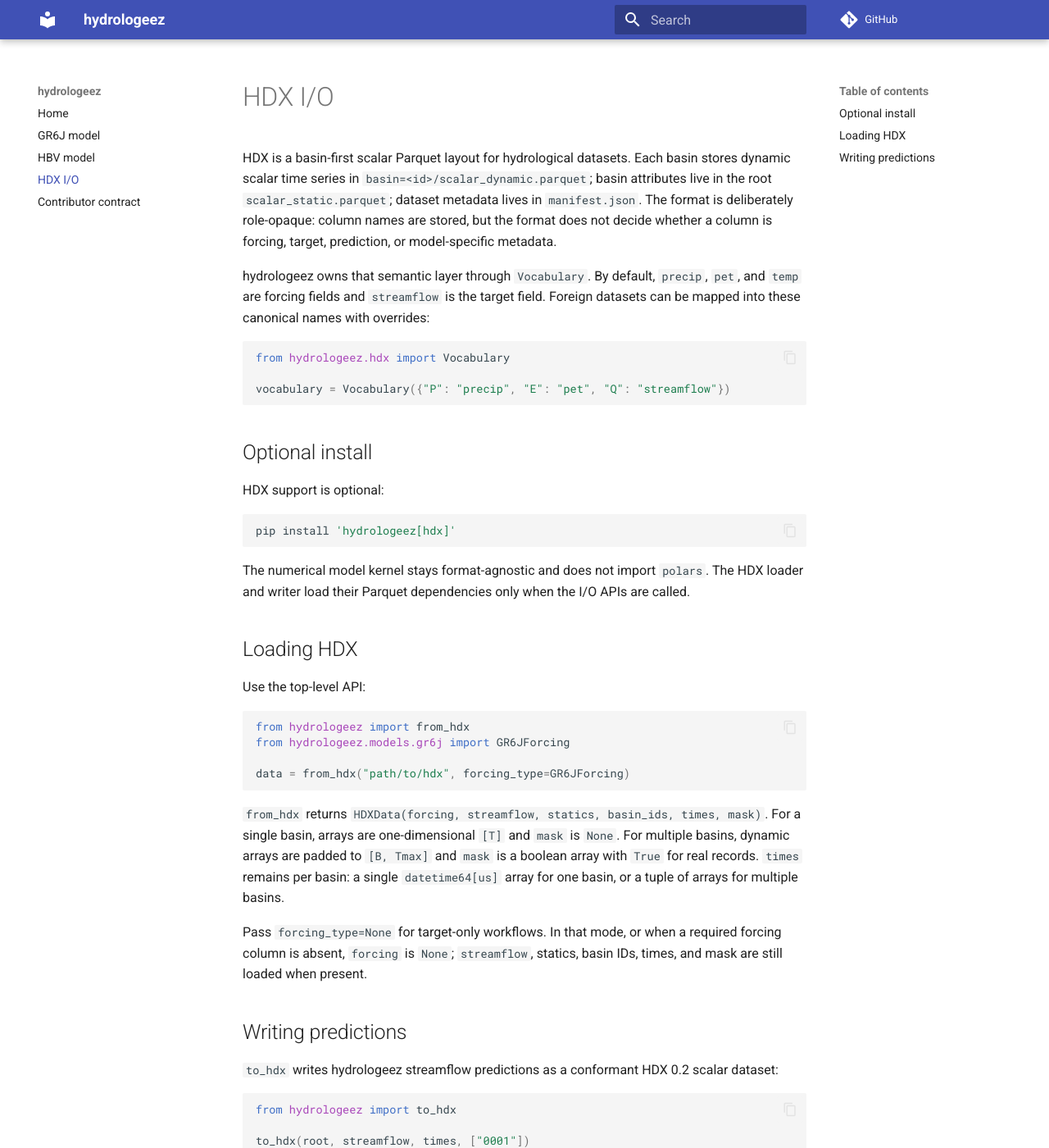
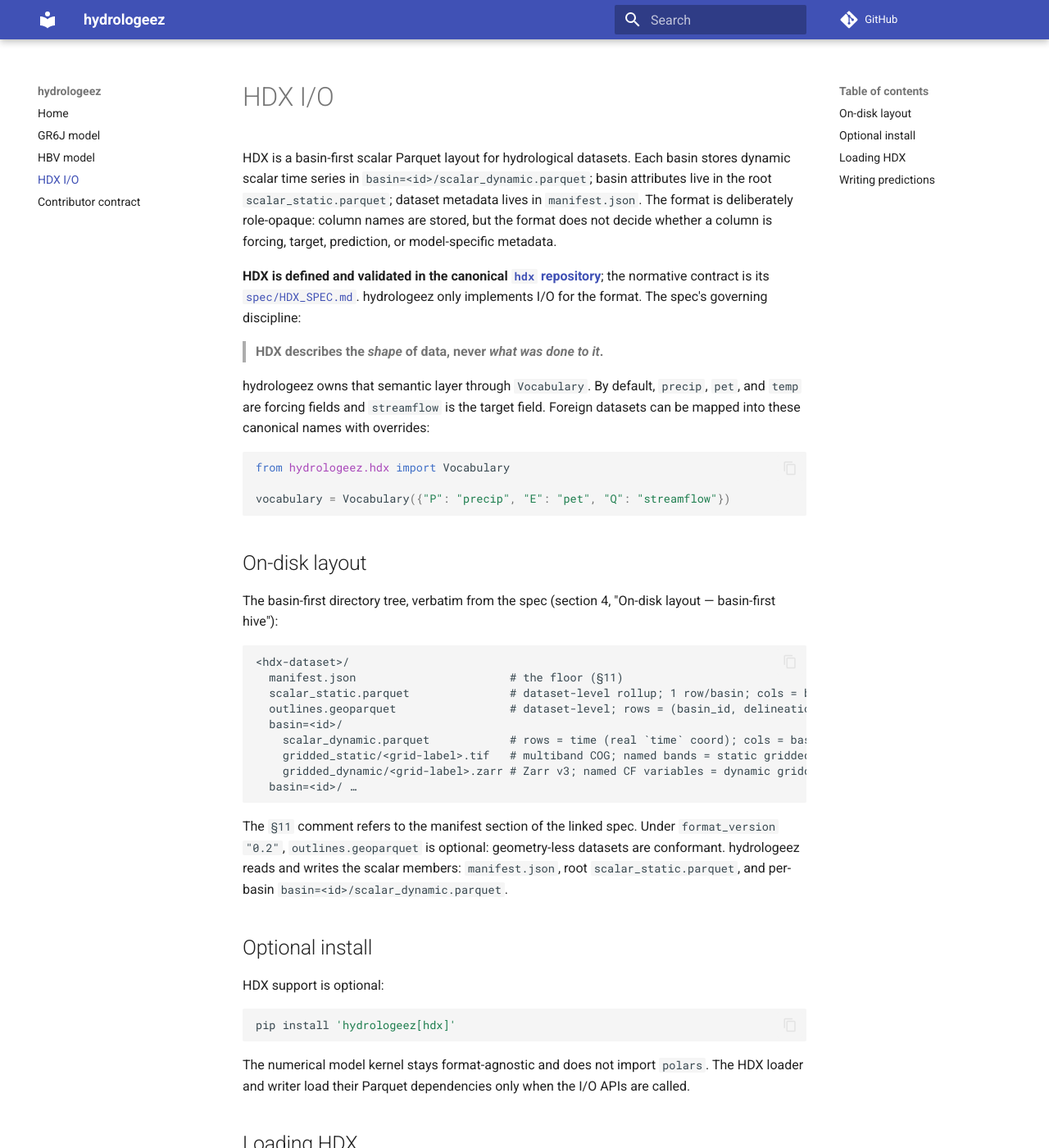
Before and after one commit to CooperBigFoot/hydrologeez, an MkDocs documentation site: the page built from docs/hdx.md, in a window 1280 px wide and 1400 px high. Shown: the whole window at 82% size. Built offline with MkDocs 1.6.1 and Material for MkDocs 9.7.7, drawn with Linux system fonts in a browser that asks for light colours; comment, search, counter and statistics services are not loaded.

Commit message:
docs(hdx): add layout tree, canonical spec links, and shape framing (#40)

````diff
--- a/docs/hdx.md
+++ b/docs/hdx.md
@@ -6,6 +6,14 @@ attributes live in the root `scalar_static.parquet`; dataset metadata lives in
 `manifest.json`. The format is deliberately role-opaque: column names are stored,
 but the format does not decide whether a column is forcing, target, prediction, or
 model-specific metadata.
+
+**HDX is defined and validated in the canonical
+[`hdx` repository](https://github.com/CooperBigFoot/hdx)**; the normative
+contract is its
+[`spec/HDX_SPEC.md`](https://github.com/CooperBigFoot/hdx/blob/main/spec/HDX_SPEC.md).
+hydrologeez only implements I/O for the format. The spec's governing discipline:
+
+> **HDX describes the *shape* of data, never *what was done to it*.**
 
 hydrologeez owns that semantic layer through `Vocabulary`. By default, `precip`,
 `pet`, and `temp` are forcing fields and `streamflow` is the target field. Foreign
@@ -16,6 +24,29 @@ from hydrologeez.hdx import Vocabulary
 
 vocabulary = Vocabulary({"P": "precip", "E": "pet", "Q": "streamflow"})
 ```
+
+## On-disk layout
+
+The basin-first directory tree, verbatim from the spec (section 4, "On-disk
+layout — basin-first hive"):
+
+```text
+<hdx-dataset>/
+  manifest.json                       # the floor (§11)
+  scalar_static.parquet               # dataset-level rollup; 1 row/basin; cols = basin_id + static scalar fields
+  outlines.geoparquet                 # dataset-level; rows = (basin_id, delineation, geometry)
+  basin=<id>/
+    scalar_dynamic.parquet            # rows = time (real `time` coord); cols = basin_id + dynamic scalar fields
+    gridded_static/<grid-label>.tif   # multiband COG; named bands = static gridded fields sharing this grid
+    gridded_dynamic/<grid-label>.zarr # Zarr v3; named CF variables = dynamic gridded fields sharing this grid
+  basin=<id>/ …
+```
+
+The `§11` comment refers to the manifest section of the linked spec. Under
+`format_version` `"0.2"`, `outlines.geoparquet` is optional: geometry-less
+datasets are conformant. hydrologeez reads and writes the scalar members:
+`manifest.json`, root `scalar_static.parquet`, and per-basin
+`basin=<id>/scalar_dynamic.parquet`.
 
 ## Optional install
 
````
